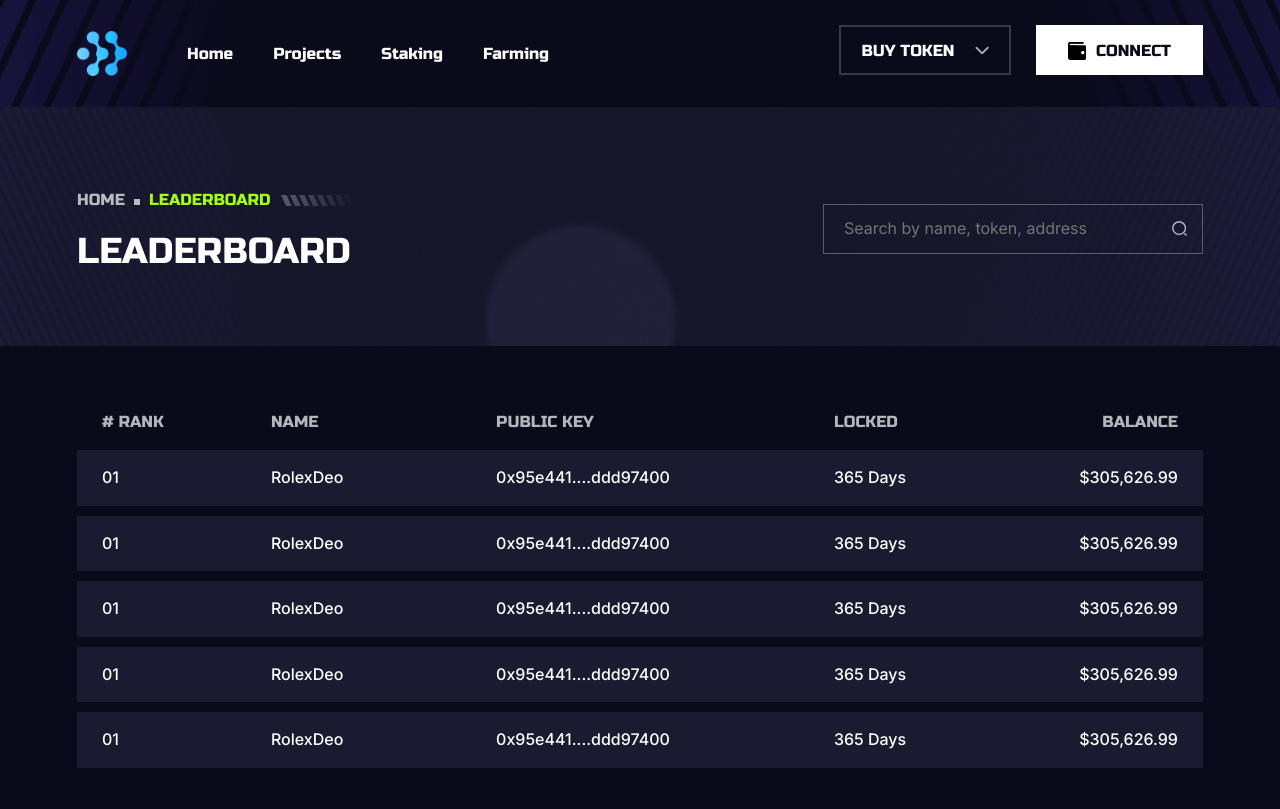
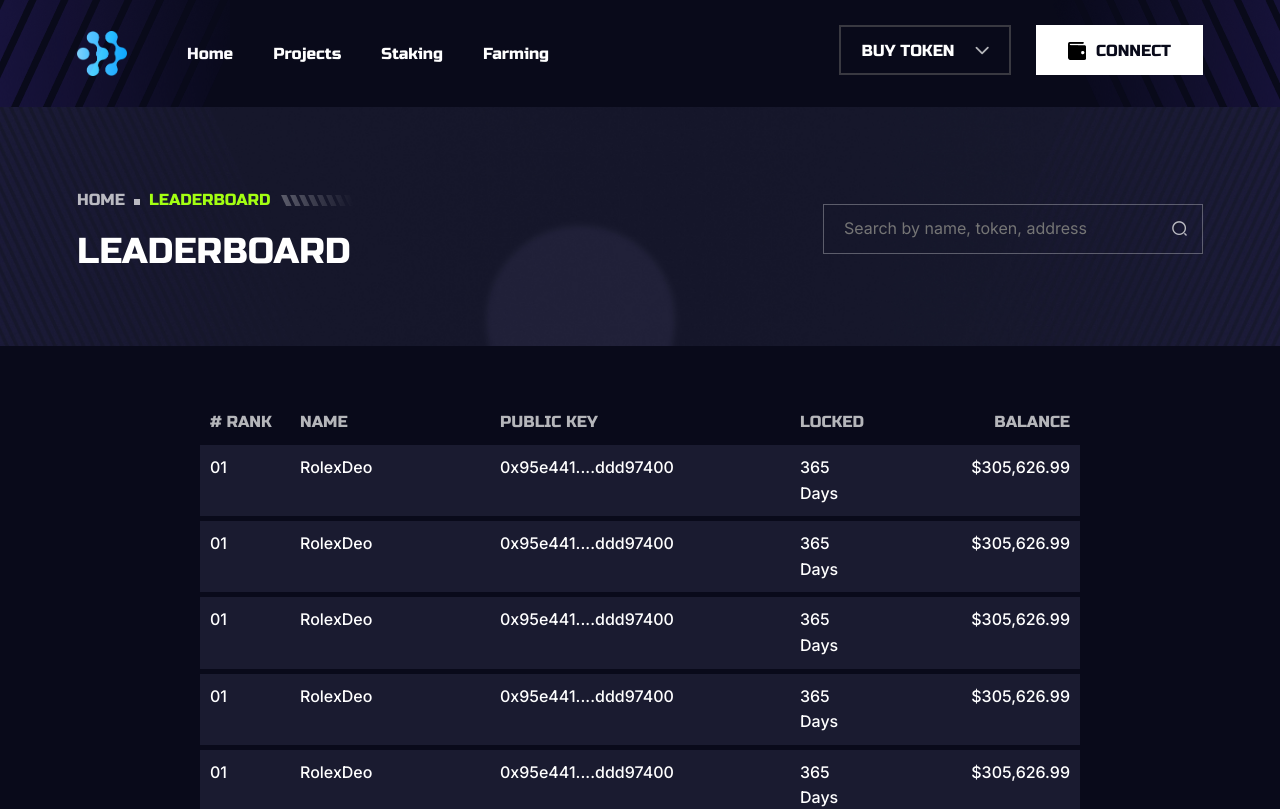
Before and after one commit to codeChef8888/xyz, a Next.js app: page /leaderboard in a window 1280 px wide. Shown: the top 809 px of the page. Built offline with nearby package versions, Linux system fonts and the light colour scheme; a web font is replaced by a local one.

Commit message:
Fixed leaderboard responsiveness

```diff
--- a/pages/leaderboard.tsx
+++ b/pages/leaderboard.tsx
@@ -46,24 +46,26 @@ const Leaderboard: NextPage = () => {
 
       <div className="leaderboard-table-list pb-140 md-pb-80 pt-55">
         <div className="container">
-          <table>
-            <tbody>
-              <tr>
-                <th># RANK</th>
-                <th>Name</th>
-                <th>Public Key</th>
-                <th>locked</th>
-                <th>Balance</th>
-              </tr>
-            </tbody>
-          </table>
+          <div className="leaderboard-table-maindiv">
+            <div className="leaderboard-table">
               <div>
+                <div className="leaderboard-header">
+                  <span># Rank</span>
+                  <span>Name</span>
+                  <span>Public Key</span>
+                  <span>locked</span>
+                  <span>Balance</span>
+                </div>
+
                 <LeaderboardItem />
                 <LeaderboardItem />
                 <LeaderboardItem />
                 <LeaderboardItem />
                 <LeaderboardItem />
               </div>
+            </div>
+          </div>
+
           <div className="gamfi-navigation text-center mt-40">
             <ul>
               <li>
```
Also changed, not shown: public/assets/css/style.css. Lines whose indentation alone changed are shown as unchanged.
